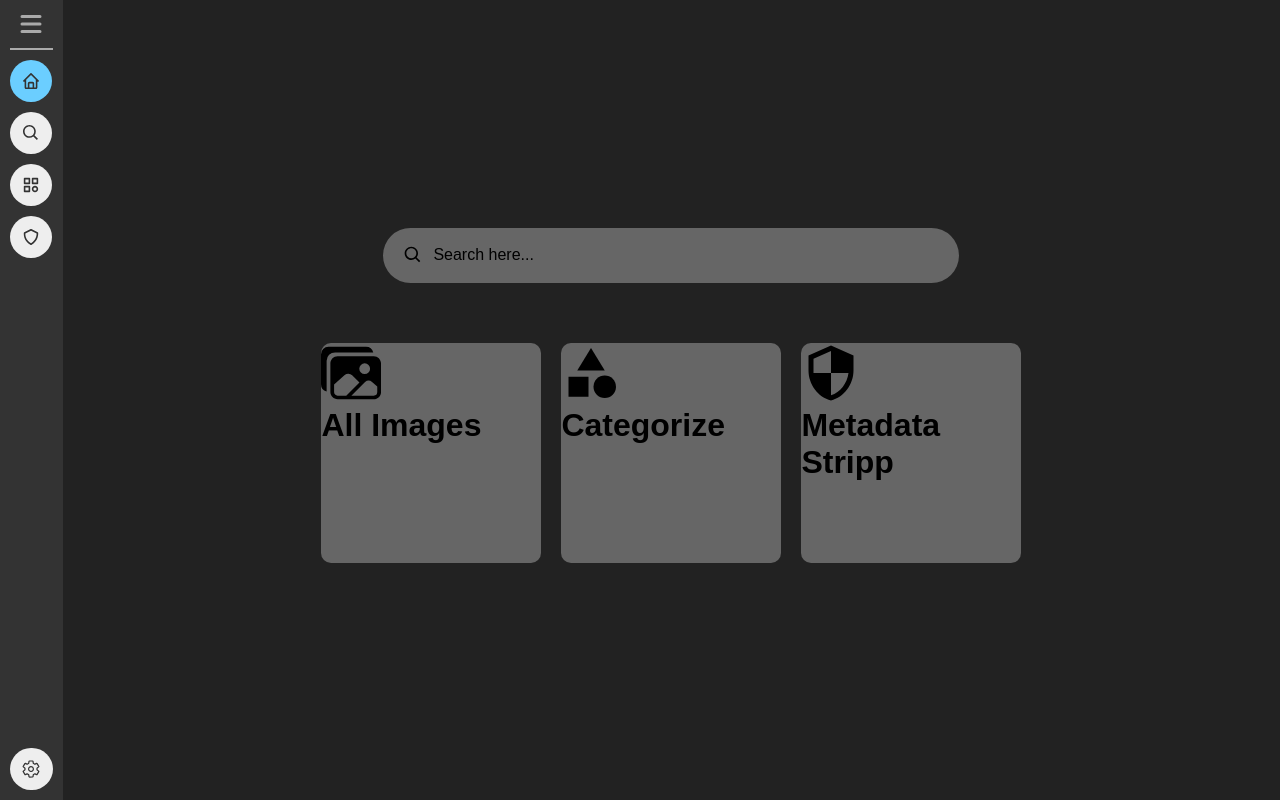
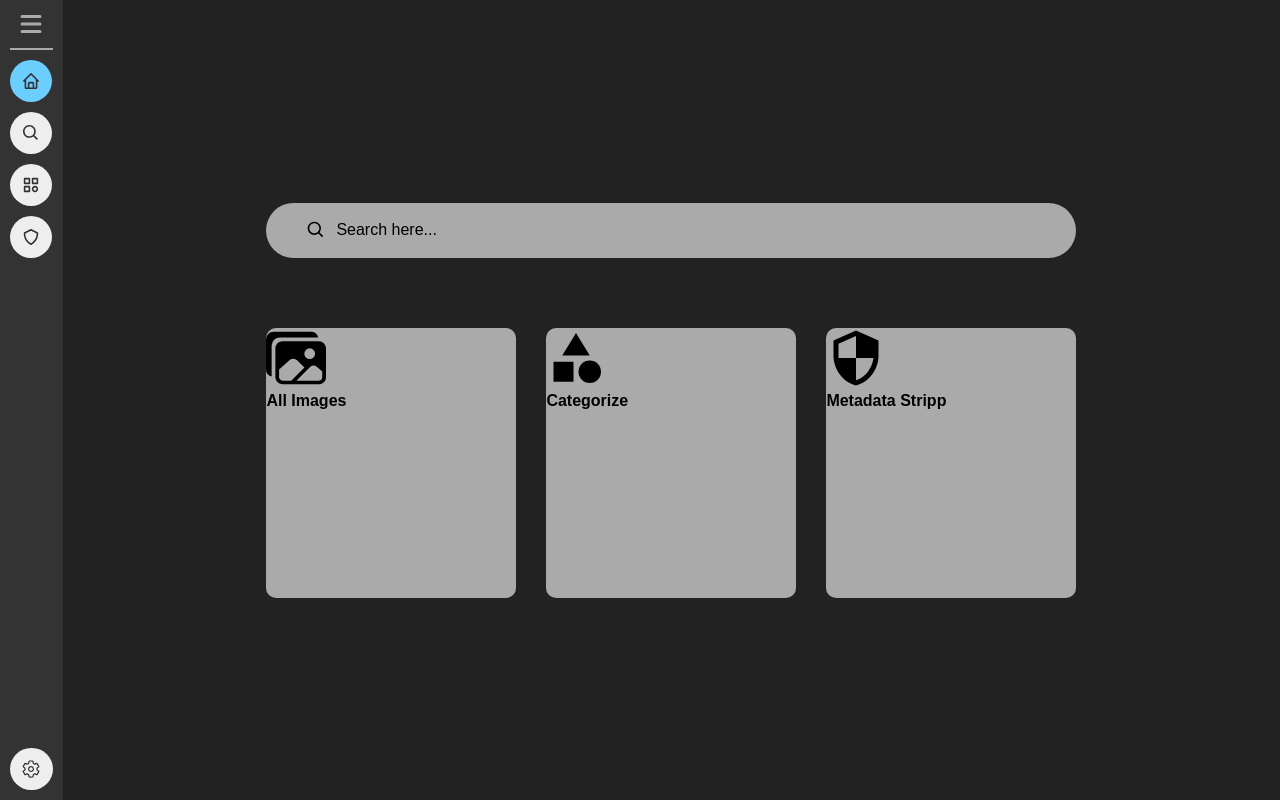
Before and after one commit to KarthikSapaliga/PixFusion, a React (Vite) app: page / in a window 1280 px wide. Built offline with nearby package versions, Linux system fonts and the light colour scheme.

Commit message:
Updated style for modified home layout

```diff
--- a/src/components/Main.css
+++ b/src/components/Main.css
@@ -5,7 +5,7 @@
 }
 
 :root{
-    --search-bg: rgba(170, 170, 170,0.5);
+    --search-bg: #aaa;
 }
 
 .container{
@@ -17,47 +17,58 @@
     align-items: center;
     overflow: hidden;
 }
+
 #home{
-    max-width: 900px;
-    display: flex;
-    align-items: center;
-    flex-direction: column;
+    max-height: 90vh;
+    overflow-y: scroll;
 }
 
 #home .search-box{
     background: var(--search-bg);
     display: flex;
     align-items: center;
-    padding: 0 20px;
     height: 55px;
-    width: 80%;
     border-radius: 50px;
-    margin-bottom: 50px;
+    margin: 20px;
+    padding: 0 40px;
 }
 
 #home .search-box span{
     margin-left: 10px;
 }
 
-#home .home-grid{
-    width: 200px;
-    height: 200px;
-    background: var(--search-bg);
+.feature-container{
+    margin: 20px;
+    display: flex;
+    flex-wrap: wrap;
+    justify-content: center;
+    gap: 30px;
 }
 
-#home .feature-container{
-    display: flex;
-    justify-content: center;
-    flex-wrap: wrap;
+.feature-container div{
+    margin-top: 50px;
+    width: 250px;
+    height: 270px;
+    background: #aaa;
+    border-radius: 10px;
 }
 
-#home .feature-container div{
-    border-radius: 10px;
-    width: 220px;
-    height: 220px;
-    background: var(--search-bg);
-    margin: 10px;
+.feature-container div h1{
+    font-size: 1em;
 }
+
+
+
+
+
+
+
+
+
+
+
+
+
 
 #all-images{
     width: 100%;
```
